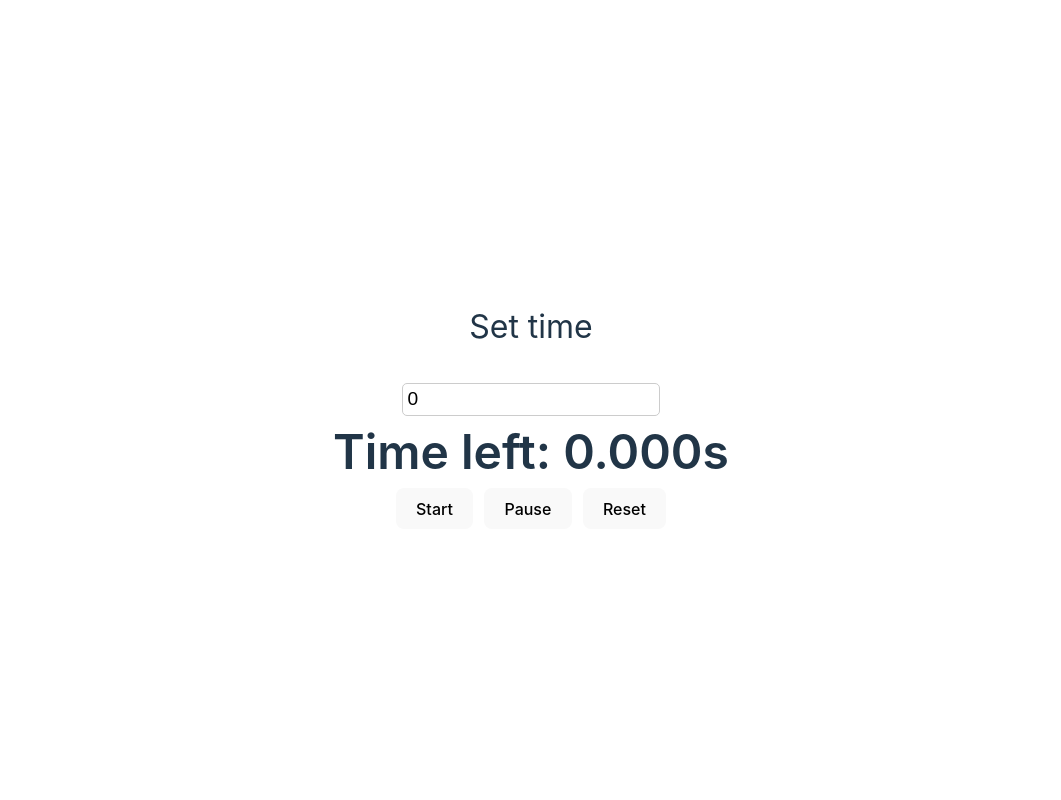
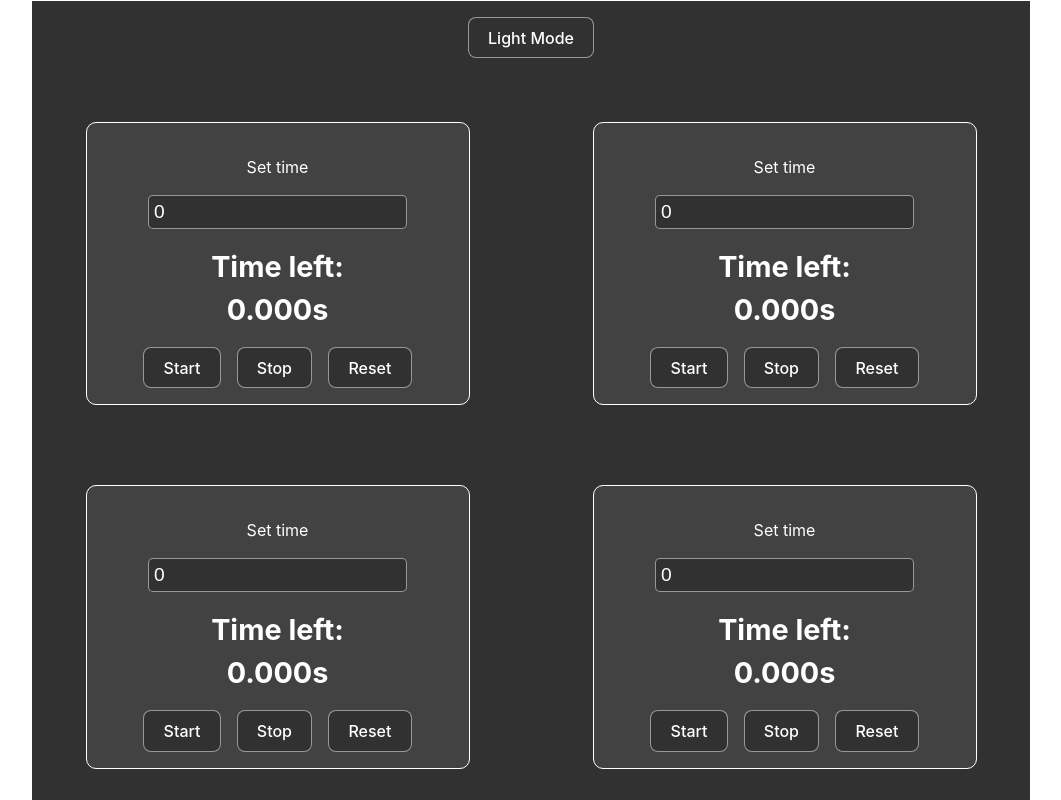
Before and after one commit to DayvieJones/timerApp, a React (Vite) app: page / in a window 1280 px wide. Shown: the top 800 px of the page, without its empty margins (109-1170 px from the left). Built offline with nearby package versions, Linux system fonts and the light colour scheme.

Commit message:
added styling, timer functions to release

```diff
--- a/src/App.css
+++ b/src/App.css
@@ -1,31 +1,36 @@
-#root {
-  max-width: 1280px;
-  margin: 0 auto;
-  padding: 2rem;
-  text-align: center;
+:root {
+  --backgroundColorDark: #313131;
+  --backgroundColorBright: #ffffff;
+  --textColorDark: #000000;
+  --textColorBright: #ffffff;
+  --backgroundColorLightGray: #e0e0e0;
+  --backgroundColorLightBlack: #424242;
 }
 
-.bold {
-  font-weight: 600;
+#root {
+  width: 1000px;
+  max-width: 1080px;
+  margin: auto auto;
 }
 
-.time_1 {
-  font-size: 3rem;
+.display-timer {
+  display: grid;
+  grid-template-columns: auto auto;
+  gap: 1rem;
 }
 
-.time_2 {
-  font-size: 2rem;
+.navbar {
+  display: flex;
+  justify-content: center;
+  margin: 1rem 0 2rem 0;
 }
 
-.button-row {
-  display: flex;
-  gap: 0.7rem;
-  justify-content: center;
+.light-mode {
+  background-color: var(--backgroundColorBright);
+  color: var(--textColorDark);
 }
 
-input {
-  border: solid 1px #ccc;
-  padding: 0.3rem;
-  font-size: 1.2rem;
-  border-radius: 5px;
+.dark-mode {
+  background-color: var(--backgroundColorDark);
+  color: var(--textColorBright);
 }
--- a/src/App.tsx
+++ b/src/App.tsx
@@ -1,30 +1,31 @@
 import { useState } from "react";
 import "./App.css";
+import Timer from "./components/Timer";
+import Button from "./components/Button/Button";
 
-function useFormInput() {
-  const [value, setValue] = useState<number>(0);
+function App() {
+  const [isLightMode, setIsLightMode] = useState(false);
 
-  function handleInputChangeEvent(event: React.ChangeEvent<HTMLInputElement>) {
-    setValue(Number(event.target.value));
+  function toggleMode() {
+    setIsLightMode(!isLightMode);
   }
 
-  return { value, handleInputChangeEvent };
-}
-
-function App() {
-  const { value, handleInputChangeEvent } = useFormInput();
-
   return (
-    <div className="App">
-      <p className="time_2">Set time</p>
-      <input type="number" value={value} onChange={handleInputChangeEvent} />
-      <br />
-      <span className="time_1 bold">Time left: </span>
-      <span className="time_1 bold">{value.toFixed(3)}s</span>
-      <div className="button-row">
-        <button>Start</button>
-        <button>Pause</button>
-        <button>Reset</button>
+    <div className={`app ${isLightMode ? "light-mode" : "dark-mode"}`}>
+      <div className="navbar">
+        <Button
+          isLightMode={isLightMode}
+          handleOnClickEvent={toggleMode}
+          buttonContent={isLightMode ? "Dark Mode" : "Light Mode"}
+        />
+      </div>
+      <div className="display-timer">
+        <Timer isLightMode={isLightMode} />
+        <Timer isLightMode={isLightMode} />
+        <Timer isLightMode={isLightMode} />
+        <Timer isLightMode={isLightMode} />
+        <Timer isLightMode={isLightMode} />
+        <Timer isLightMode={isLightMode} />
       </div>
     </div>
   );
--- /dev/null
+++ b/src/components/Timer.css
@@ -0,0 +1,34 @@
+.timer-view {
+  max-width: 500px;
+  min-width: 350px;
+  margin: 2rem auto;
+  padding: 1rem;
+  text-align: center;
+  border: 1px solid rgba(255, 255, 255, 0.5);
+  border-radius: 10px;
+}
+
+.button-row {
+  display: flex;
+  margin-top: 1rem;
+  gap: 1rem;
+  justify-content: center;
+  align-items: center;
+}
+
+.light-mode {
+  color: var(--textColorDark);
+  border: 1px solid #000000;
+}
+
+.timer-view.light-mode {
+  background-color: var(--backgroundColorLightGray);
+}
+
+.dark-mode {
+  color: var(--textColorBright);
+  border: 1px solid #ffffff;
+}
+.timer-view.dark-mode {
+  background-color: var(--backgroundColorLightBlack);
+}
--- /dev/null
+++ b/src/components/Timer.tsx
@@ -0,0 +1,108 @@
+import { useEffect, useRef, useState } from "react";
+import Button from "./Button/Button";
+import Input from "./Input/Input";
+import TimeLeftSpan from "./views/components/TimeLeft/TimeLeft";
+import "./Timer.css";
+
+interface TimerProps {
+  isLightMode: boolean;
+}
+
+function Timer({ isLightMode }: TimerProps) {
+  const [inputValue, setInputValue] = useState(0);
+  const [startTime, setStartTime] = useState(0);
+  const [now, setNow] = useState(0);
+  const [stop, setStop] = useState(false);
+  const [isRunning, setIsRunning] = useState(false);
+  const intervalId = useRef<number | undefined>(undefined);
+  const intervalRefreshTime = 10; // in Millisekunden
+  let secondsLeft = inputValue - (now - startTime) / 1000;
+
+  const handleInputChangeEvent = (
+    event: React.ChangeEvent<HTMLInputElement>
+  ) => {
+    setInputValue(Number(event.target.value));
+  };
+
+  function startIntervalProcess() {
+    intervalId.current = window.setInterval(() => {
+      setNow(Date.now());
+    }, intervalRefreshTime);
+  }
+
+  useEffect(() => {
+    if ((now - startTime) / 1000 >= inputValue) {
+      clearInterval(intervalId.current);
+      setStop(false);
+      setNow(startTime + inputValue * 1000);
+    }
+  }, [startTime, now, inputValue]);
+
+  function handleStart() {
+    if (!isRunning) {
+      clearInterval(intervalId.current);
+      if (!stop) {
+        const dateNow = Date.now();
+        setStartTime(dateNow);
+        setNow(dateNow);
+        startIntervalProcess();
+      } else {
+        const timeElapsed = now - startTime; // speichert die abgelaufene Zeit von inputValue
+        const dateNow = Date.now(); // speichern der aktuellen Zeit
+        setNow(dateNow); // setzen der aktuellen Zeit
+        setStartTime(dateNow - timeElapsed); // setzen der Zeit, die bereits abgelaufen wäre
+        startIntervalProcess(); // starten der "neuen Zeit"
+        setStop(false);
+      }
+      setIsRunning(true);
+    }
+  }
+
+  function handleReset() {
+    clearInterval(intervalId.current); // stopt den aktuellen Intervall
+    setNow(0); // Resettet den now
+    setStartTime(0); // Resettet die startTime auf 0
+    setStop(false); // Setzt den Stop
+    setIsRunning(false); // Setzt isRunning auf false
+  }
+
+  function handleStop() {
+    clearInterval(intervalId.current); // stoppt das weitere Herunterzählen
+    setStop(true); // gibt an, dass die Pause gedrückt wurde
+    setIsRunning(false); // Setze isRunning auf false
+  }
+
+  return (
+    <div className={`timer-view ${isLightMode ? "light-mode" : "dark-mode"}`}>
+      <div className="timer-body">
+        <p className="time_2">Set time</p>
+        <Input
+          isLightMode={isLightMode}
+          inputValue={inputValue}
+          handleInputChangeEvent={handleInputChangeEvent}
+        />
+        <br />
+        <TimeLeftSpan secondsLeft={secondsLeft} />
+        <div className="button-row">
+          <Button
+            isLightMode={isLightMode}
+            handleOnClickEvent={handleStart}
+            buttonContent={"Start"}
+          />
+          <Button
+            isLightMode={isLightMode}
+            handleOnClickEvent={handleStop}
+            buttonContent={"Stop"}
+          />
+          <Button
+            isLightMode={isLightMode}
+            handleOnClickEvent={handleReset}
+            buttonContent={"Reset"}
+          />
+        </div>
+      </div>
+    </div>
+  );
+}
+
+export default Timer;
--- a/src/components/button/Button.css
+++ b/src/components/button/Button.css
@@ -9,3 +9,15 @@ button {
   cursor: pointer;
   transition: border-color 0.25s;
 }
+
+.light-mode button {
+  background-color: var(--backgroundColorBright);
+  color: var(--textColorDark);
+  border: 1px solid rgba(0, 0, 0, 0.5);
+}
+
+.dark-mode button {
+  background-color: var(--backgroundColorDark);
+  color: var(--textColorBright);
+  border: 1px solid rgba(255, 255, 255, 0.5);
+}
--- a/src/components/button/Button.tsx
+++ b/src/components/button/Button.tsx
@@ -1,17 +1,24 @@
-import React, { useState } from "react";
+import "./Button.css";
 
 interface ButtonProps {
-  buttonName: string;
+  buttonContent: string;
+  handleOnClickEvent: () => void;
+  isLightMode: boolean;
 }
 
-const Button = ({ buttonName }: ButtonProps) => {
-  const [state, setState] = useState(0);
-
-  function handleButtonChangeEvent() {
-    setState(state + 1);
-  }
-
-  return <button onClick={handleButtonChangeEvent}>{buttonName}</button>;
-};
+function Button({
+  buttonContent,
+  handleOnClickEvent,
+  isLightMode,
+}: ButtonProps) {
+  return (
+    <button
+      onClick={handleOnClickEvent}
+      className={isLightMode ? "light-mode" : "dark-mode"}
+    >
+      {buttonContent}
+    </button>
+  );
+}
 
 export default Button;
--- a/src/components/input/Input.css
+++ b/src/components/input/Input.css
@@ -0,0 +1,24 @@
+.light-mode input {
+  background-color: var(--backgroundColorBright);
+  color: var(--textColorDark);
+  border: 1px solid #000000;
+}
+
+.dark-mode input {
+  background-color: var(--backgroundColorDark);
+  color: var(--textColorBright);
+  border: 1px solid rgba(255, 255, 255, 0.5);
+}
+
+input {
+  border: solid 1px #ccc;
+  padding: 0.3rem;
+  font-size: 1.2rem;
+  border-radius: 5px;
+  margin-bottom: 1rem;
+}
+
+input[type="number"]::-webkit-outer-spin-button,
+input[type="number"]::-webkit-inner-spin-button {
+  -webkit-appearance: none;
+}
--- a/src/components/input/Input.tsx
+++ b/src/components/input/Input.tsx
@@ -1 +1,25 @@
+import React from "react";
 import "./Input.css";
+
+interface InputProps {
+  inputValue: number;
+  handleInputChangeEvent: (event: React.ChangeEvent<HTMLInputElement>) => void;
+  isLightMode: boolean;
+}
+
+function Input({
+  inputValue,
+  handleInputChangeEvent,
+  isLightMode,
+}: InputProps) {
+  return (
+    <input
+      type="number"
+      value={inputValue}
+      onChange={handleInputChangeEvent}
+      className={isLightMode ? "light-mode" : "dark-mode"}
+    />
+  );
+}
+
+export default Input;
--- /dev/null
+++ b/src/components/views/components/TimeLeft/TimeLeft.css
@@ -0,0 +1,8 @@
+.timeLeft {
+  margin-bottom: 1rem;
+  font-size: 1.8rem;
+}
+
+.bold {
+  font-weight: bold;
+}
--- /dev/null
+++ b/src/components/views/components/TimeLeft/TimeLeft.tsx
@@ -0,0 +1,17 @@
+import "./TimeLeft.css";
+
+interface TimeLeftSpanProps {
+  secondsLeft: number;
+}
+
+function TimeLeftSpan({ secondsLeft }: TimeLeftSpanProps) {
+  return (
+    <div className="timeLeft">
+      <span className="time_1 bold">Time left: </span>
+      <br />
+      <span className="time_1 bold">{secondsLeft.toFixed(3)}s</span>
+    </div>
+  );
+}
+
+export default TimeLeftSpan;
```
Also changed, not shown: src/hooks/useEffectTimer.ts (added, +11 -0 lines), src/hooks/useFormInput.ts (added, +17 -0 lines).
